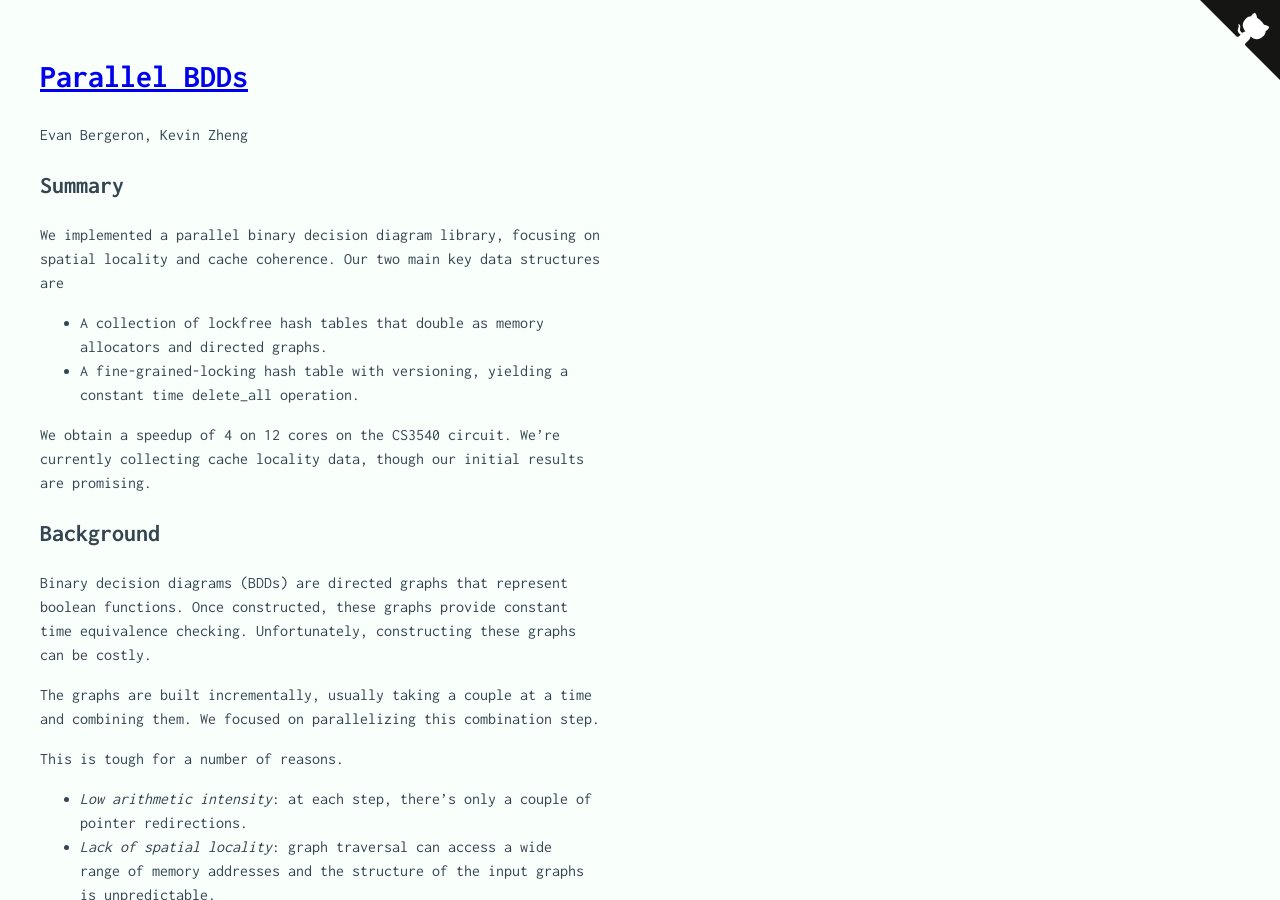
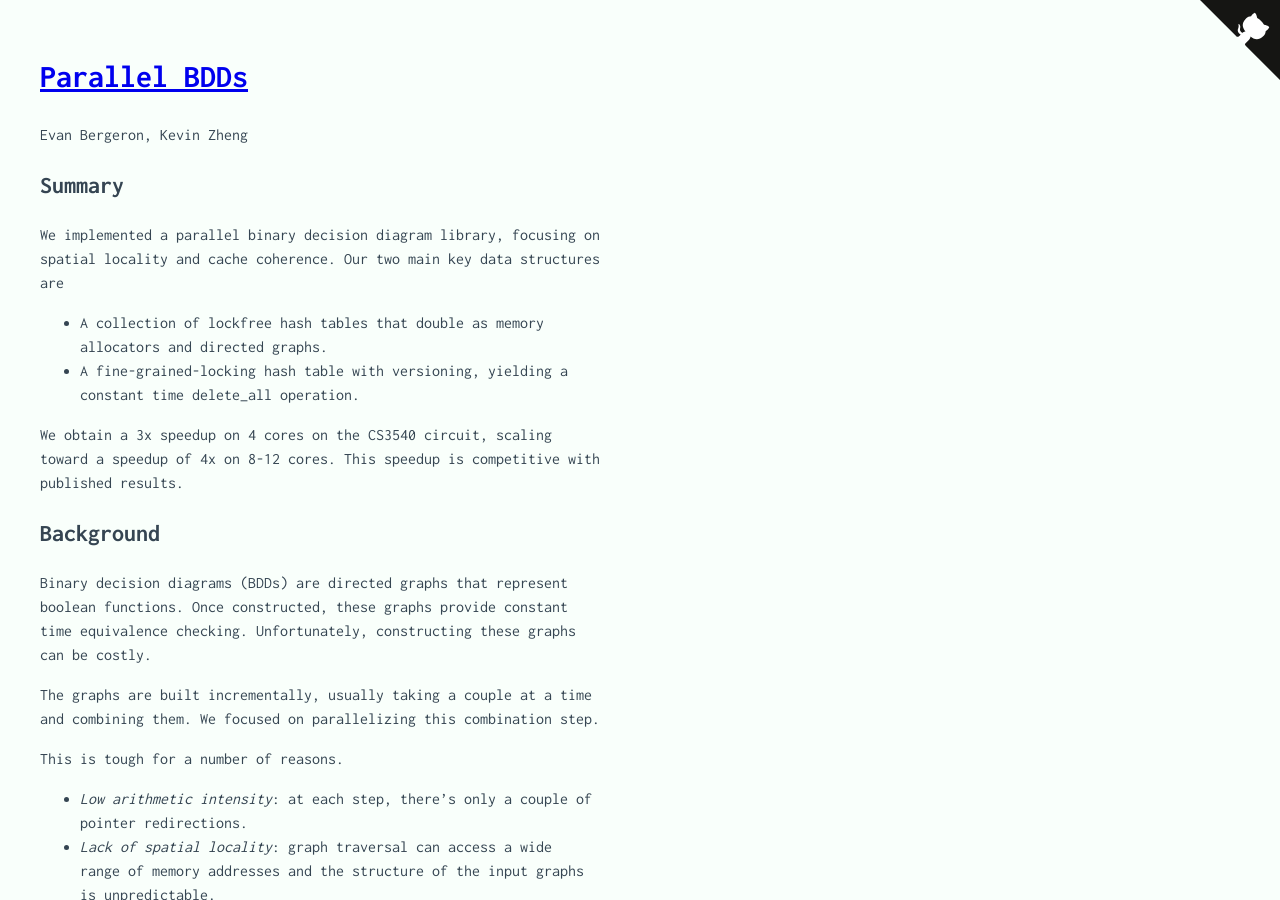
Before and after one commit to evanbergeron/lockfree-bdd, a Jekyll site: the page built from index.md, in a window 1280 px wide and 900 px high. Built offline with Jekyll 4.4.1, drawn with Linux system fonts in a browser that asks for light colours; some of the changed text lies outside the part shown.

Commit message:
Add comparison with reference 5

```diff
--- a/index.md
+++ b/index.md
@@ -12,7 +12,7 @@ We implemented a parallel binary decision diagram library, focusing on spatial l
 * A collection of lockfree hash tables that double as memory allocators and directed graphs.
 * A fine-grained-locking hash table with versioning, yielding a constant time delete_all operation.
 
-We obtain a speedup of 4 on 12 cores on the CS3540 circuit. We're currently collecting cache locality data, though our initial results are promising.
+We obtain a 3x speedup on 4 cores on the CS3540 circuit, scaling toward a speedup of 4x on 8-12 cores. This speedup is competitive with published results.
 
 ## Background
 
@@ -193,6 +193,8 @@ We used the OpenMP parallel for construct and GCC __atomic operations for everyt
 
 The above is a plot of the speedup we obtain when running the C3540 circuit. These tests were run on Xeon E5645 CPUs. These machines are 6 cores, with 12 total execution contexts.
 
+Notably, this speedup matches that achieved by [5] on the same data set.
+
 <img src="http://i.imgur.com/NUQ1esh.png" width="100%" />
 
 The above graph compares the number of memory accesses made by our BFS and DFS implementations, both on a single thread. This test was run on the nqueens 7x7 board. The y-axis is a logarithmic scale - an increment of one is a factor of 10 increase.
```
